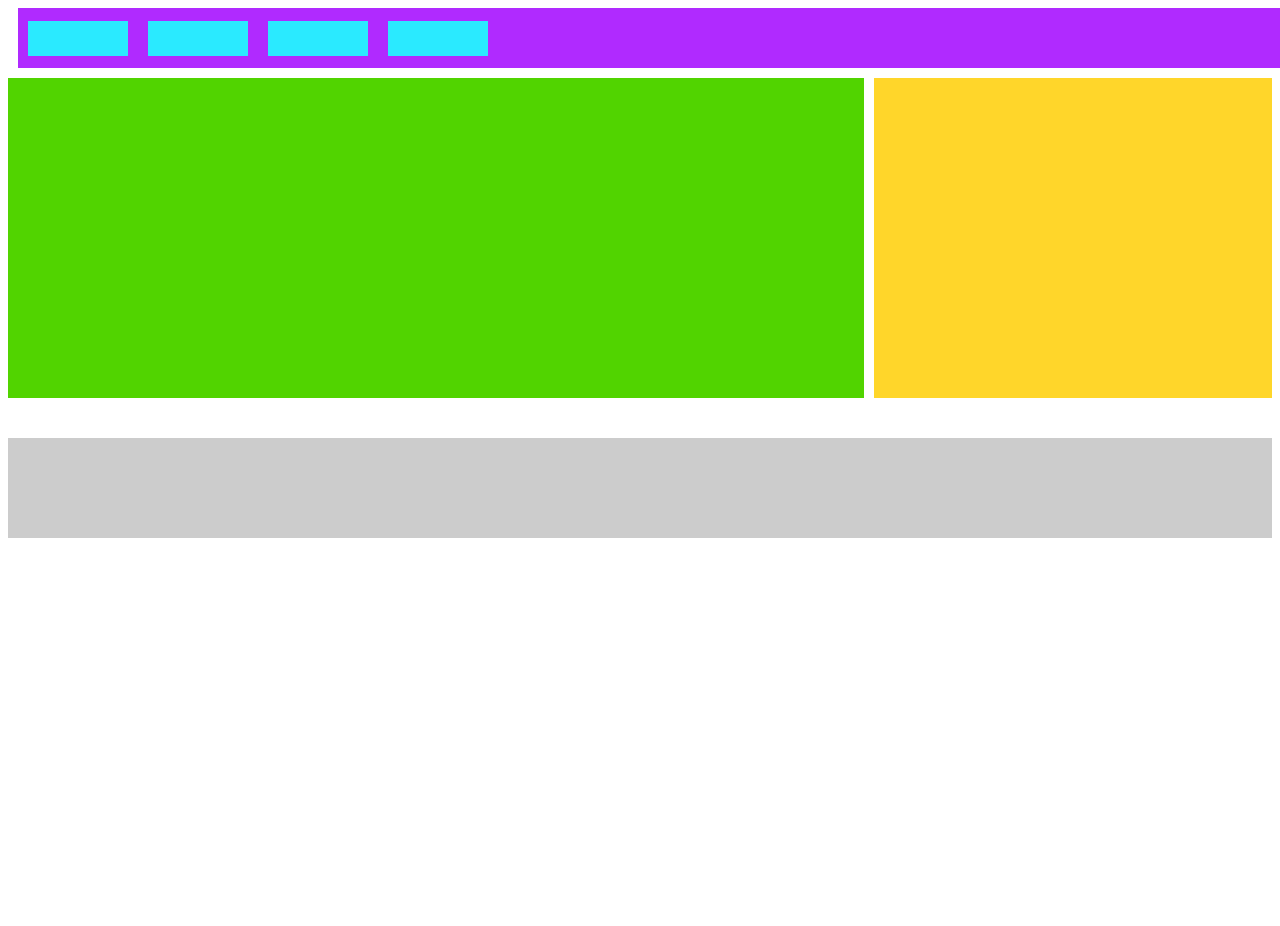
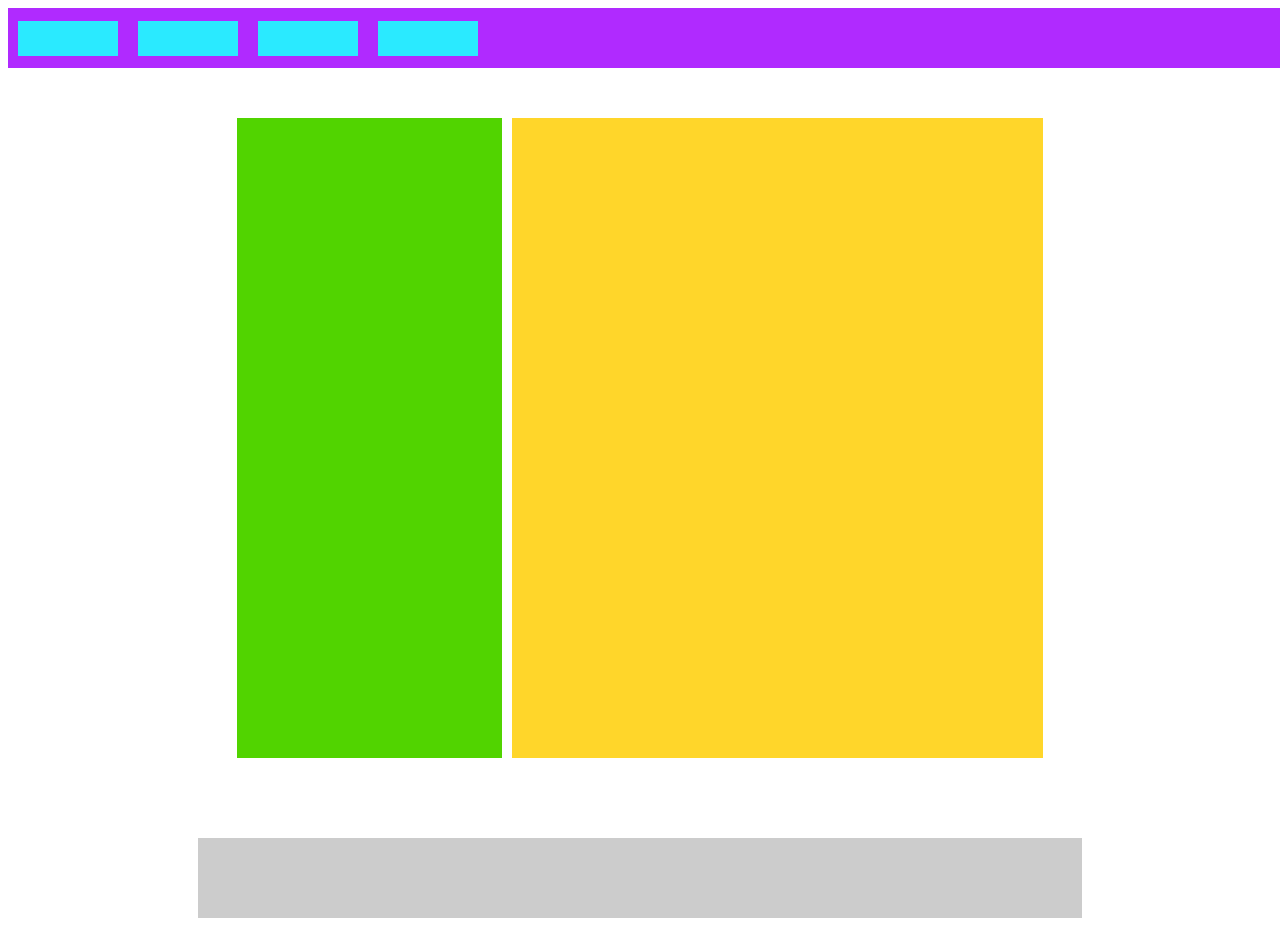
Before and after one commit to green-fox-academy/Kamokamocsai, a plain HTML site: page week-06/12/index.html in a window 1280 px wide. Before the commit the page ends 800 px from the top, so only its background shows below. Drawn offline with Linux system fonts and the light colour scheme.

Commit message:
feat(exercise 4.2): done

```diff
--- a/week-06/12/index.html
+++ b/week-06/12/index.html
@@ -19,8 +19,8 @@
     </div>
     <div class="container">
         <div class="content">
+            <div class="sidebar"></div>
             <div class="main_content"></div>
-            <div class="sidebar"></div>
         </div>
 
         <div class="footer"></div>
--- a/week-06/12/style.css
+++ b/week-06/12/style.css
@@ -1,11 +1,13 @@
 .box {
     display: flex;
     margin: auto;
+    padding: 0;
 }
 
 .header {
     display: flex;
-    margin: 0px 10px;
+    margin: 0px;
+    padding: 0px;
     height: 60px;
     width: 100%;
     background-color: #B02AFF;
@@ -46,12 +48,12 @@
     flex-direction: column;
     margin: auto;
     height: 100%;
-    width: 100%;
+    width: 70%;
 }
 
 .content {
     display: flex;
-    height: 400px;
+    height: 800px;
     width: 100%;
     justify-content: center;
     align-items: center;
@@ -59,25 +61,23 @@
     flex-direction: row;
 }
 
-.main_content {
+.sidebar {
     background-color: #51D400;
     height: 80%;
-    width: 100px;
-    flex-grow: 2;
+    width: 30%;
     margin-right: 10px;
 }
 
-.sidebar {
+.main_content {
     background-color: #FFD62A;
     height: 80%;
-    width: 20px;
-    flex-grow: 1;
+    width: 60%;
 
 }
 
 .footer {
     background-color: #CCCCCC;
     width: 100%;
-    height: 100px;
+    height: 80px;
 
 }
```
